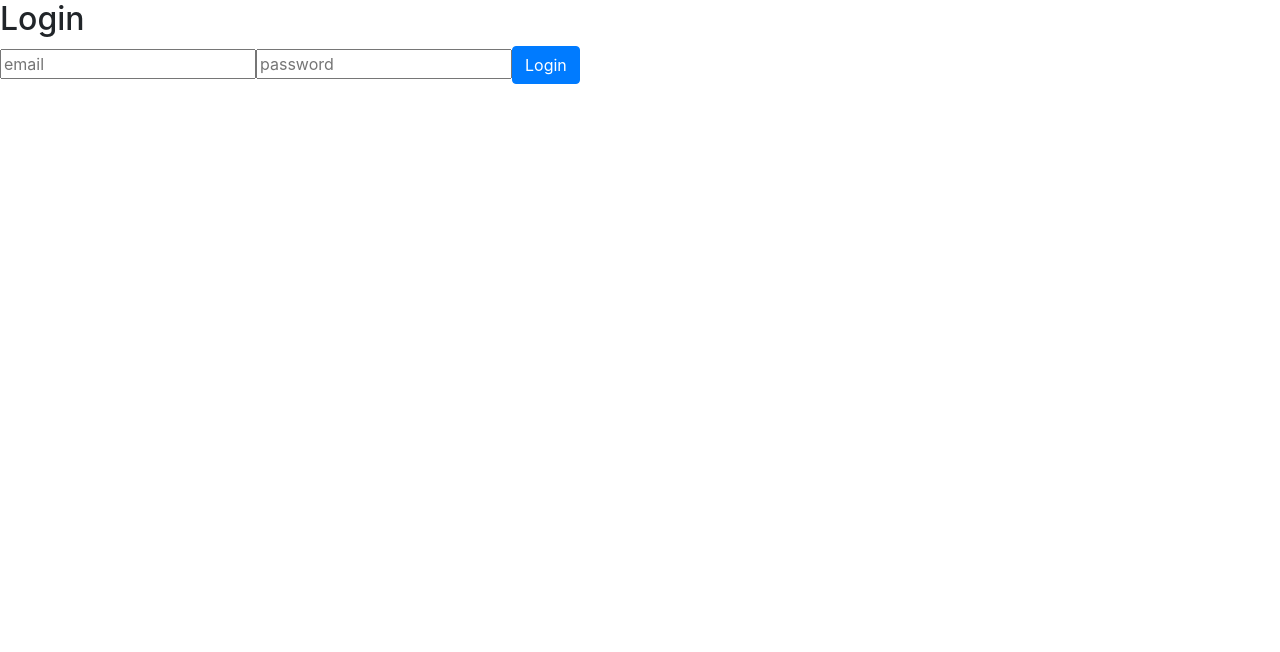
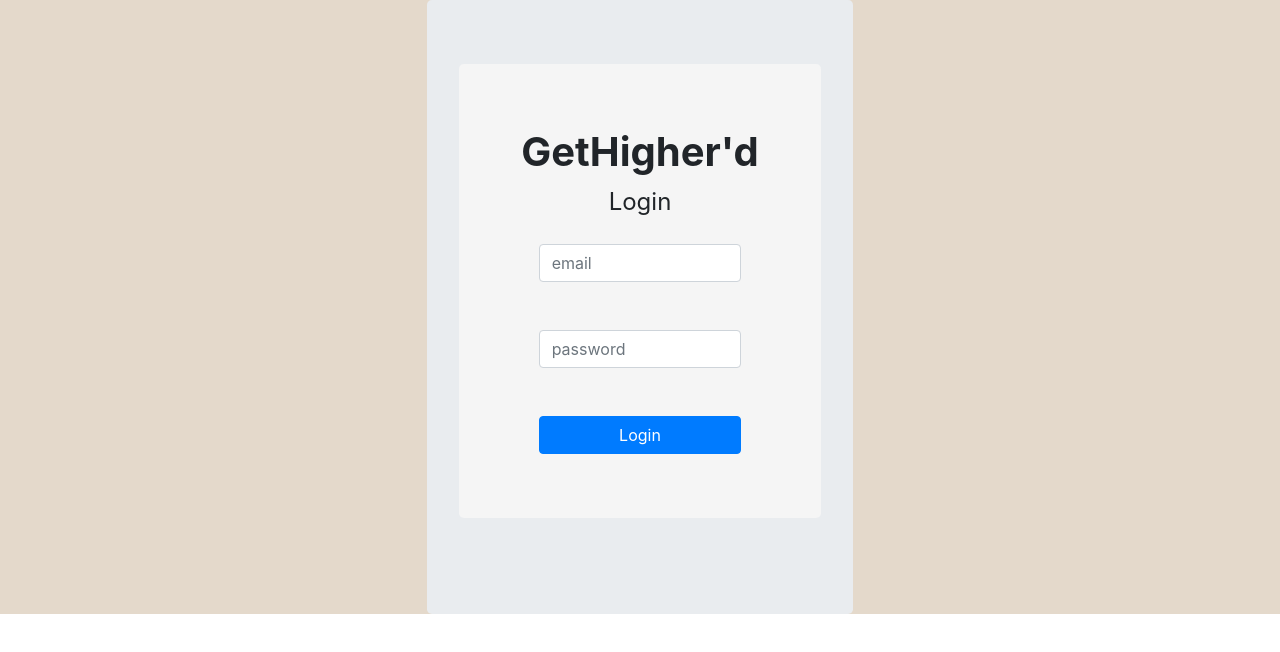
Before and after one commit to cusengan/GetHigher-d, a React (Create React App) app in the folder frontend/: page /loginPage in a window 1280 px wide. Shown: the top 652 px of the page. Built offline with nearby package versions, Linux system fonts and the light colour scheme.

Commit message:
cleaner/more colorful look, weird margins

```diff
--- a/frontend/src/components/accountForm.js
+++ b/frontend/src/components/accountForm.js
@@ -33,12 +33,11 @@ class AccountForm extends Component{
 
     render(){
       return(
-        <form onSubmit = {this.handleSubmit}>
+        <form class = 'jumbotron vertical-center' onSubmit = {this.handleSubmit}>
         <fieldset class ="form-group">
         <legend align = "center">Create your GetHigher'd account</legend>
           <div class = "form-row">
             <div class="col mb-3">
-              <label class = "form-control-label" for="inputFirstName">First Name:</label>
               <input type="text"
                       name = "firstName"
                       id="inputFirstName"
@@ -49,7 +48,6 @@ class AccountForm extends Component{
                       required/>
               </div>
            <div class="col mb-3">
-              <label class="form-control-label" for="inputLastName">Last Name:</label>
               <input type="text"
                       name="lastName"
                       id="inputLastName"
@@ -61,7 +59,6 @@ class AccountForm extends Component{
           </div>
            </div>
            <div class="form-label-group mb-3">
-             <label class = "form-control-label" for="inputEmail">Email address:</label>
               <input type="email"
                     name="email"
                     id="inputEmail"
@@ -72,7 +69,6 @@ class AccountForm extends Component{
                     required autofocus/>
            </div>
            <div class="form-label-group mb-3">
-             <label class = "form-control-label" for="inputPassword">Password:</label>
               <input type="password"
                     name="password"
                     id="inputPassword"
@@ -83,7 +79,6 @@ class AccountForm extends Component{
                     required/>
             </div>
             <div class="form-label-group mb-3">
-             <label class = "form-control-label" for="inputConfirmPassword">Confirm Password:</label>
               <input type="password"
                     name="confirm_password"
                     id="inputConfirmPassword"
--- a/frontend/src/components/create-acc.js
+++ b/frontend/src/components/create-acc.js
@@ -6,9 +6,11 @@ import AccountForm from './accountForm';
 class CreateAccount extends Component{
   render(){
     return(
-      <div style={{backgroundColor: '#f5f5f5'}}>
+      <div style={{backgroundColor: '#e4d9cb'}}>
+      <div class = 'col-md-4 offset-md-4 jumbotron vertical-center'style={{backgroundColor: '#f5f5f5'}}>
           <Header/>
           <AccountForm/>
+      </div>
       </div>
     )
   }
--- a/frontend/src/components/login-page.js
+++ b/frontend/src/components/login-page.js
@@ -1,4 +1,6 @@
 import React, {Component} from 'react'
+import 'bootstrap/dist/css/bootstrap.min.css'
+import Header from './header.js'
 
 class LoginPage extends Component{
     constructor(props) {
@@ -11,30 +13,39 @@ class LoginPage extends Component{
 
     render(){
         return(
-            <div className="Login">
-                <h2>Login</h2>
-                <div className="login-info">
+            <div style={{backgroundColor: '#e4d9cb'}}>
+            <form  class = "col-md-4 offset-md-4 jumbotron vertical-center">
+                <div class = 'jumbotron vertical-center' style={{backgroundColor: '#f5f5f5'}}>
+                <Header/>
+                    <legend class = 'pb-3' align = 'center'>Login</legend>
+                    <div className="login-info px-5">
                     <input
-                        className="login-email"
+                            class = 'form-control'
+                            //className="login-email"
                             type="text"
                             placeholder="email"
                             onChange={event => this.setState({email: event.target.value})}
 
                     />
+                        <br/> <br/>
                     <input
-                        className="login-password"
-                        type="text"
+                            class = 'form-control'
+                            //className="login-password"
+                            type="password"
                             placeholder="password"
                             onChange={event => this.setState({password: event.target.value})}
 
                     />
+                    <br/> <br/>
                     <button
-                        className="btn btn-primary"
-                        type="button"
+                            className="btn btn-primary btn-large btn-block"
+                            type="submit"
                     >
                             Login
                     </button>
                     </div>
+                </div>
+            </form>
             </div>
         )
     }
```
Lines whose indentation alone changed are shown as unchanged.
